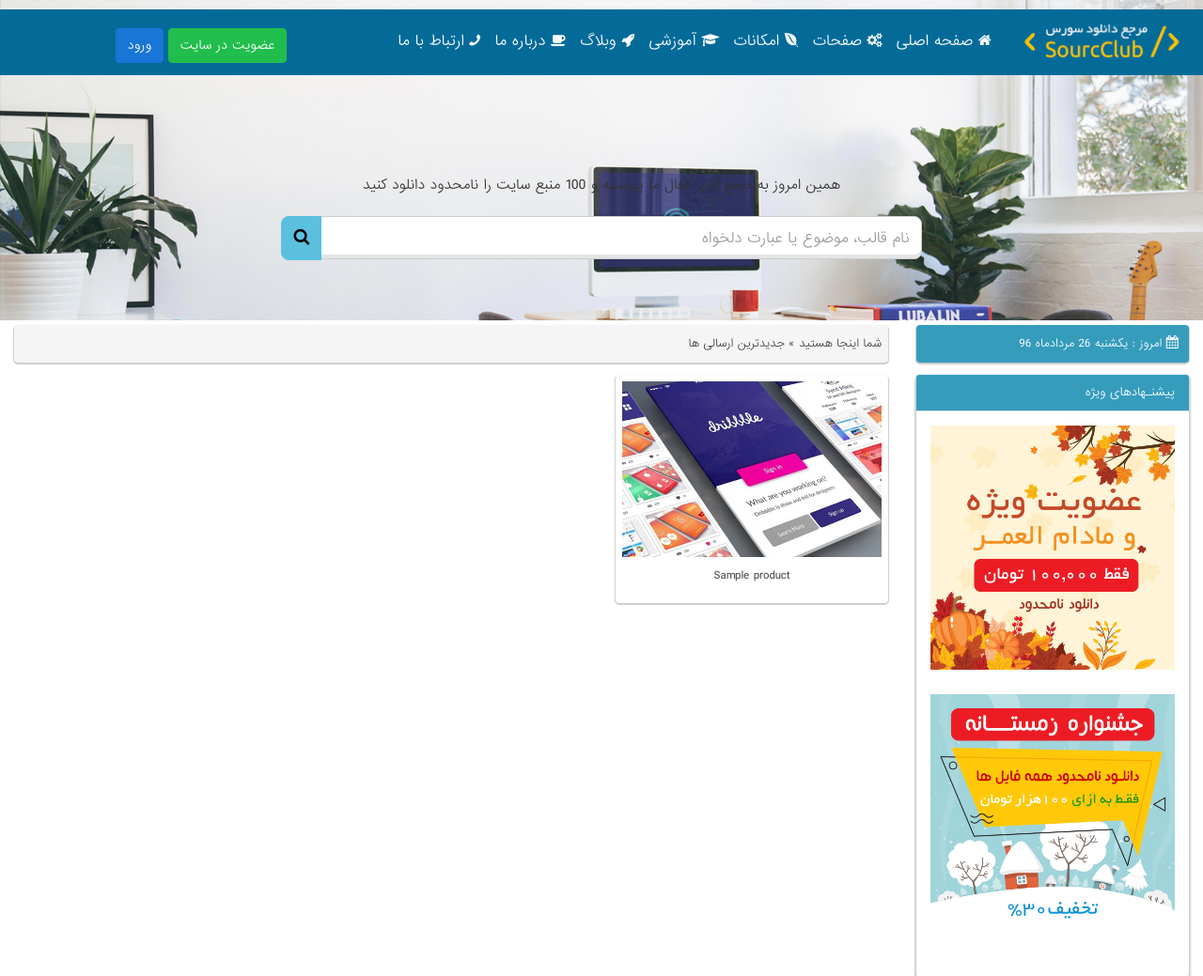
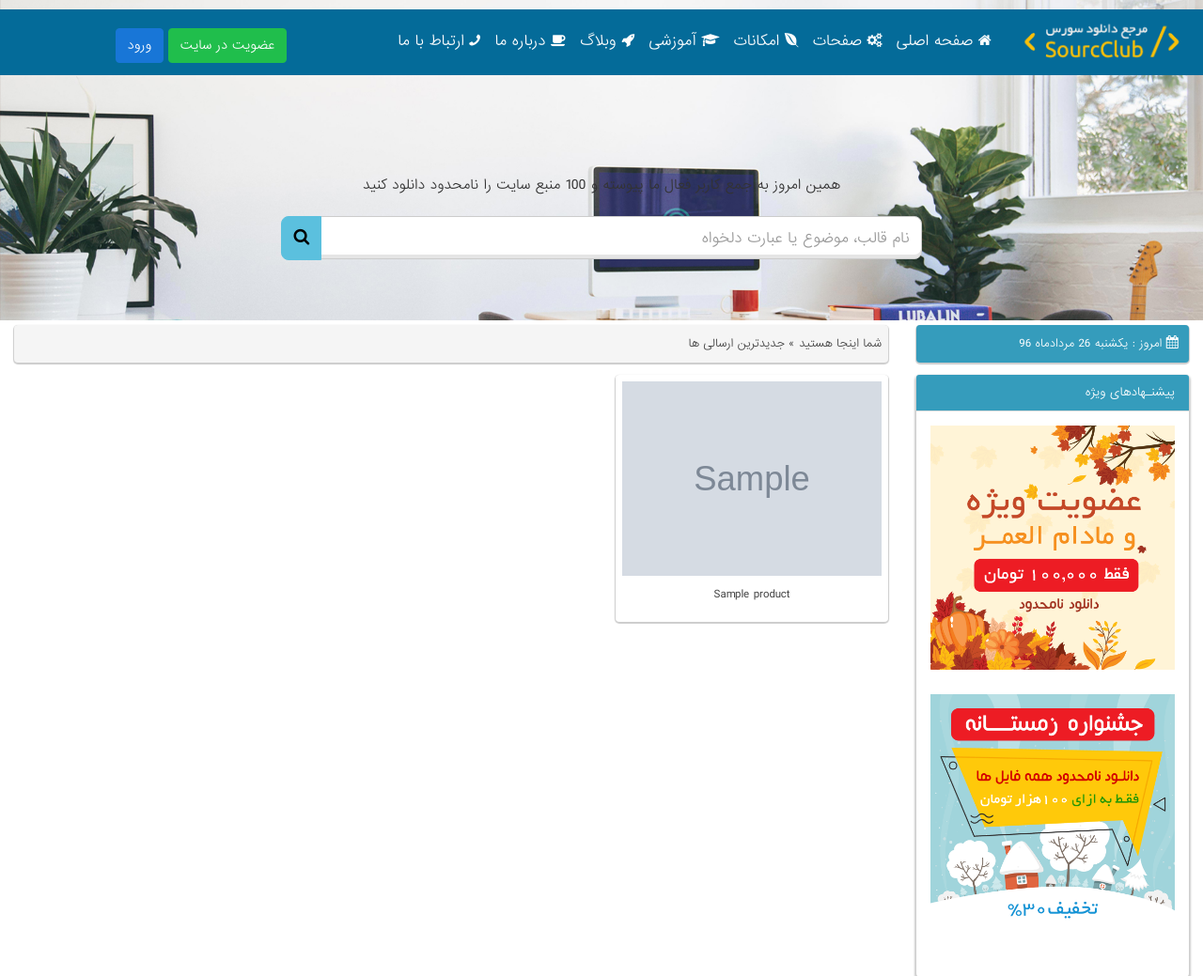
Before and after one commit to ashkanwow/Django-Store, a Django app: page / in a window 1280 px wide. Shown: the top 1039 px of the page at 94% size. Run offline with Django 3.2, Linux system fonts and the light colour scheme; tables that the repository leaves empty hold one stand-in row (values such as "Sample post"); grey boxes marked "Sample" are stand-in pictures; some libraries are stand-ins or nearby versions; some web fonts are replaced.

Commit message:
درست کردن پدینگ ها از لحاظ تگ

```diff
--- a/templates/pages/index.html
+++ b/templates/pages/index.html
@@ -83,7 +83,7 @@
                     <div class="col-lg-4 col-md-4 col-sm-6 col-xs-12">
                         <a href=" {% url 'product' product.id %} ">
                             <div class="short-thumb">
-                                <img src="{% static 'Images/Products/214.jpg'%}" class="img-responsive" />
+                                <img src="{{ product.photo.url }}" class="img-responsive" />
                             </div>
                             <div class="title">
                                 <span>
@@ -98,6 +98,7 @@
                         <p> مطلبی وجود ندارد </p>
                     </div>
                     {% endif %}
+                </div>
                 <!-- Pagination -->
 
                 <div class="row">
@@ -127,7 +128,6 @@
                             {% endfor %}
                         </ul>
                         {% endif %}
-                        </div>
                     </div>
                 </div>
             </div>
```
Lines whose indentation alone changed are shown as unchanged.
